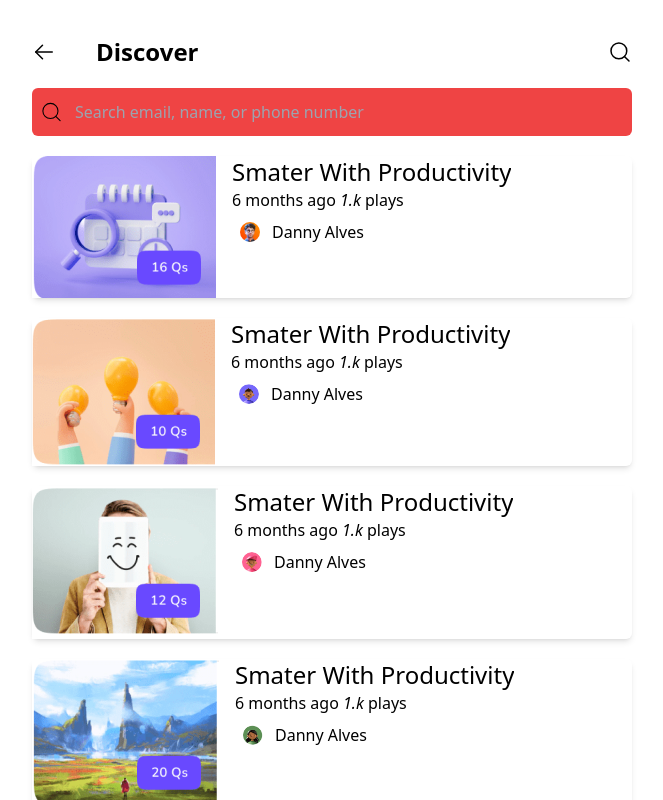
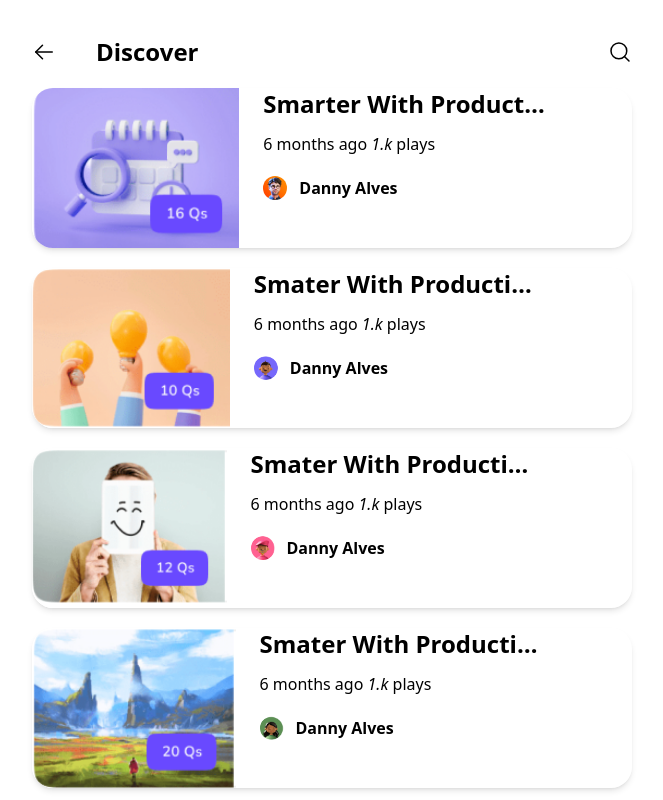
Before and after one commit to smartcollins/quizzico, a React (Create React App) app: page /discover in a window 1280 px wide. Shown: the whole page, without its empty margins (308-971 px from the left). Built offline with nearby package versions, Linux system fonts and the light colour scheme.

Commit message:
update: Add features to the discover page

```diff
--- a/src/assets/data.js
+++ b/src/assets/data.js
@@ -177,7 +177,7 @@ export const discoverData = [
     image: discoverImg1,
     miniImage: miniSlide1,
     timeAgo: "6 months ago",
-    caption: "Smater with Productivity",
+    caption: "smarter with Productivity",
     writer: "Titus Kitamura",
     played: 1000,
     id: "6",
@@ -222,8 +222,8 @@ export const discoverData = [
     image: discoverImg6,
     miniImage: miniSlide6,
     timeAgo: "2 months ago",
-    caption: "Smater with Productivity",
-    writer: "Titus Kitamura",
+    caption: "smarter with Productivity",
+    writer: "John Nuel",
     played: 200,
     id: "1",
   },
--- a/src/components/home-screen/DiscoverPage.jsx
+++ b/src/components/home-screen/DiscoverPage.jsx
@@ -1,12 +1,27 @@
-import { MagnifyingGlass, ArrowLeft } from "phosphor-react";
+import { MagnifyingGlass, ArrowLeft, X } from "phosphor-react";
 import { useState } from "react";
 import useDebounce from "../../assets/useDebounce";
 import SearchInput from "./SearchInput";
 import { discoverData } from "../../assets/data";
 
+
 const DiscoverPage = () => {
   const [searchValue, setSearchValue] = useState("");
+  const [dropAction, setDropAction] = useState(false);
   const debounceSearch = useDebounce(searchValue, 1000);
+
+ const keyWord = ["writer", "caption"];
+
+  const search = (data)=>{
+    return data.filter((items)=>
+    keyWord.some((key)=> items[key].toLowerCase().includes(debounceSearch.trim().toLowerCase()))
+    )
+   };
+   const handleSearchIcon = ()=>{
+    setSearchValue("")
+    setDropAction(!dropAction)
+   }
+
   return (
     <section className="flex w-full justify-center h-screen pt-5">
       <div className="w-1/2  h-full max-md:w-full px-5 py-4 space-y-5">
@@ -17,14 +32,17 @@ const DiscoverPage = () => {
             </div>
             <div className="text-2xl capitalize font-[600]">Discover</div>
           </div>
-          <dov>
-            <MagnifyingGlass size={24} />
+          <dov className="cursor-pointer" onClick={handleSearchIcon}>
+            {dropAction? <X size={24}/> : <MagnifyingGlass size={24} />}
+
           </dov>
         </nav>
-        <SearchInput setSearchValue={setSearchValue} />
         {
-            discoverData.map((data)=>(
-                <DiscoverFeatures {...data} key={data.id}/>
+            dropAction && <SearchInput setSearchValue={setSearchValue} />
+        }
+        {
+            search(discoverData).length < 1 ? (<p className='text-center text-xl font-[600] '>Serach Value Not Found</p>) : search(discoverData).map((data)=>(
+                <DiscoverFeatures {...data} key={data.id} className="duration-[900ms]"/>
             ))
         }
       </div>
@@ -37,18 +55,18 @@ export default DiscoverPage;
 const DiscoverFeatures = ({image, miniImage, caption, timeAgo, played}) => {
   return (
     <div className="my-5">
-      <div className="flex gap-4 rounded-md shadow-md">
-        <div>
-          <img src={image} alt="" className="h-full"/>
+      <div className="flex gap-4 rounded-[21px] shadow-md  overflow-hidden">
+        <div className="h-40">
+          <img src={image} alt="" className="h-full w-full shrink-0"/>
         </div>
-        <div>
-          <h2 className="text-2xl capitalize truncate">{caption}</h2>
+        <div className="w-1/2 space-y-3 px-2">
+          <h2 className="text-2xl max-sm:text-xl font-bold capitalize truncate">{caption}</h2>
           <p><span>{timeAgo}</span> <span>{played >=1000 ? (<i>{played/1000}.k</i> ): played} plays</span></p>
-          <div className="flex gap-3 capitalize items-center  px-2">
-            <div className="w-5 h-5 rounded-full overflow-hidden">
+          <div className="flex gap-3 capitalize items-center ">
+            <div className="w-6 h-6 rounded-full overflow-hidden">
               <img src={miniImage} alt="" className="w-full h-full" />
             </div>
-            <p className="text-[16px] leading-10 font-light">Danny alves</p>
+            <p className="text-[16px] leading-10 font-bold">Danny alves</p>
           </div>
         </div>
       </div>
```
